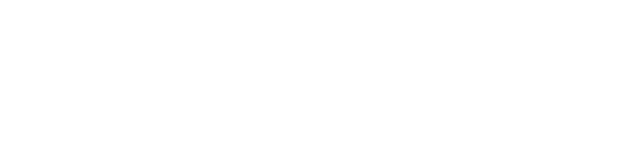
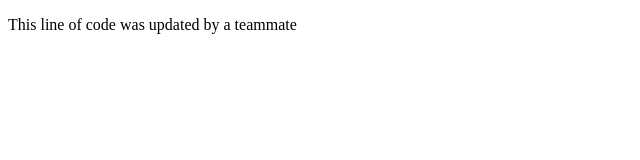
Before and after one commit to ryan5481/git-video, a plain HTML site: page index.html in a window 1280 px wide. Shown: the whole page, without its empty margins (0-640 px from the left). Drawn offline with Linux system fonts and the light colour scheme.

Commit message:
Update index.html

```diff
--- a/index.html
+++ b/index.html
@@ -6,6 +6,7 @@
     <meta name="viewport" content="width=device-width, initial-scale=1.0">
     <title>Document</title>
     <title>Hello world</title>
+    <p>This line of code was updated by a teammate</p>
 </head>
 
 <body>
```
